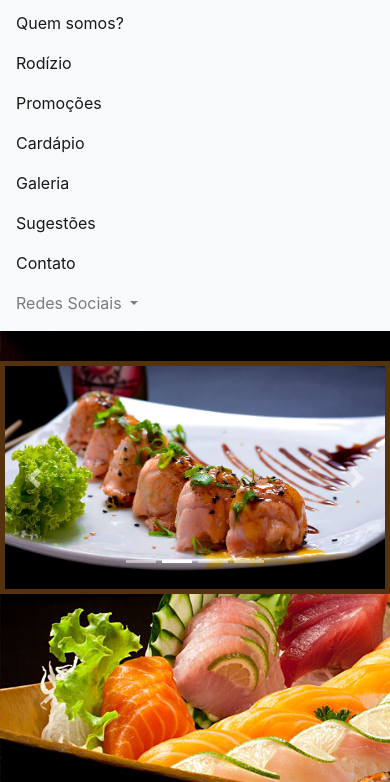
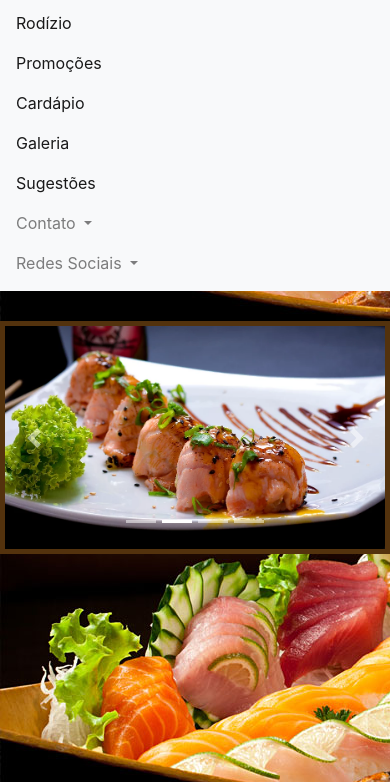
Before and after one commit to KayoPereira/UmaiSushiLounge, a website: page views/index.html in a window 390 px wide. Both pictures are taken after a click on the button "Toggle navigation". Shown: the part 62-844 px from the top of the page. Drawn offline with nearby package versions, Linux system fonts and the light colour scheme; files whose address does not match are found by name.

Commit message:
Contato funcionando

```diff
--- a/views/index.html
+++ b/views/index.html
@@ -13,8 +13,10 @@
 
     <title>Happy Hour | Petiscos Maravilhosos | Chopp Gelado | Umai Sushi Lounge</title>
   </head>
-  <body class="body-geral">
+  <body class="body-geral" id="HomePage">
+
     <body background="/imagens/background.jpg">
+
     <div class="geral-navbar">
         <nav class="navbar navbar-expand-lg navbar-light bg-light">
             <div class="container-logoname">
@@ -27,9 +29,7 @@
 
             <div class="collapse navbar-collapse" id="navbarSupportedContent">
             <ul class="navbar-nav mr-auto">
-                <li class="nav-item active">
-                    <a class="nav-link" href="#">Quem somos?<span class="sr-only">(current)</span></a>
-                </li>
+
                 <li class = " nav-item active ">
                     <a  class = " nav-link " href =" # ">Rodízio</a>
                 </li>
@@ -45,15 +45,21 @@
                 <li class = "nav-item active">
                     <a class = "nav-link" href ="#">Sugestões</a>
                 </li>
-                <li class="nav-item active">
-                    <a class="nav-link" href="tel:81982771743" >Contato</a>
+                <li class="nav-item dropdown">
+                    <a class="nav-link dropdown-toggle" href="#" id="navbarDropdown" role="button" data-toggle="dropdown" aria-haspopup="true" aria-expanded="false">
+                        Contato
+                    </a>
+                    <div class="dropdown-menu" aria-labelledby="navbarDropdown">
+                        <a class="dropdown-item" href="tel:81983729878">Ligar</a>
+                        <div class="dropdown-divider"></div>
+                        <a class="dropdown-item" target="_blank" href="https://api.whatsapp.com/send?phone=5581983729878&text=Umai%20Sushi%20Lounge%2C%20diferente%20de%20tudo%20que%20voc%C3%AA%20j%C3%A1%20viu!!">Whatsapp</a>
+                    </div>
                 </li>
                 <li class="nav-item dropdown">
                     <a class="nav-link dropdown-toggle" href="#" id="navbarDropdown" role="button" data-toggle="dropdown" aria-haspopup="true" aria-expanded="false">
                     Redes Sociais
                 </a>
                 <div class="dropdown-menu" aria-labelledby="navbarDropdown">
-                    <a class="dropdown-item" href="#"></a>
                     <a class="dropdown-item" target="_blank" href="https://www.facebook.com/UmaiSushiLounge">Facebook</a>
                     <div class="dropdown-divider"></div>
                     <a class="dropdown-item" target="_blank" href="https://www.instagram.com/umai_sushi_lounge/?hl=pt-br">Instagram</a>
```
